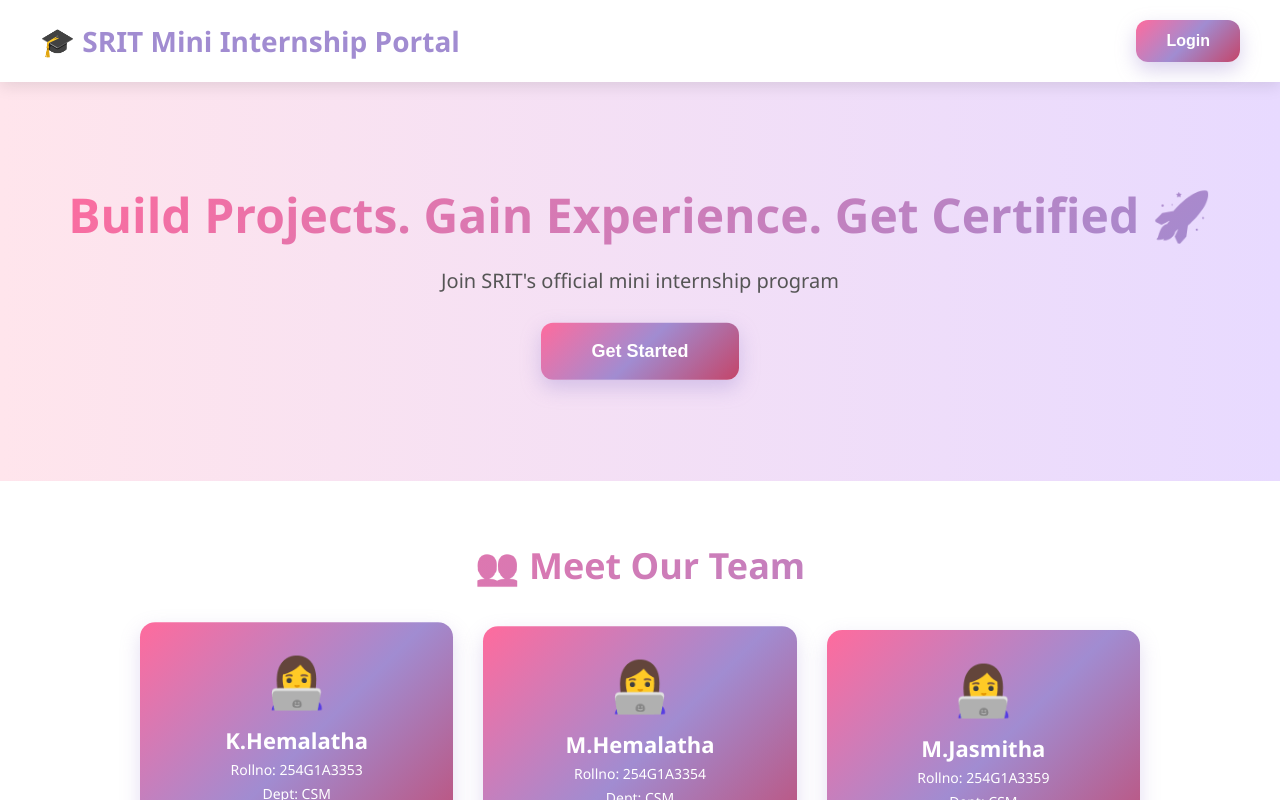
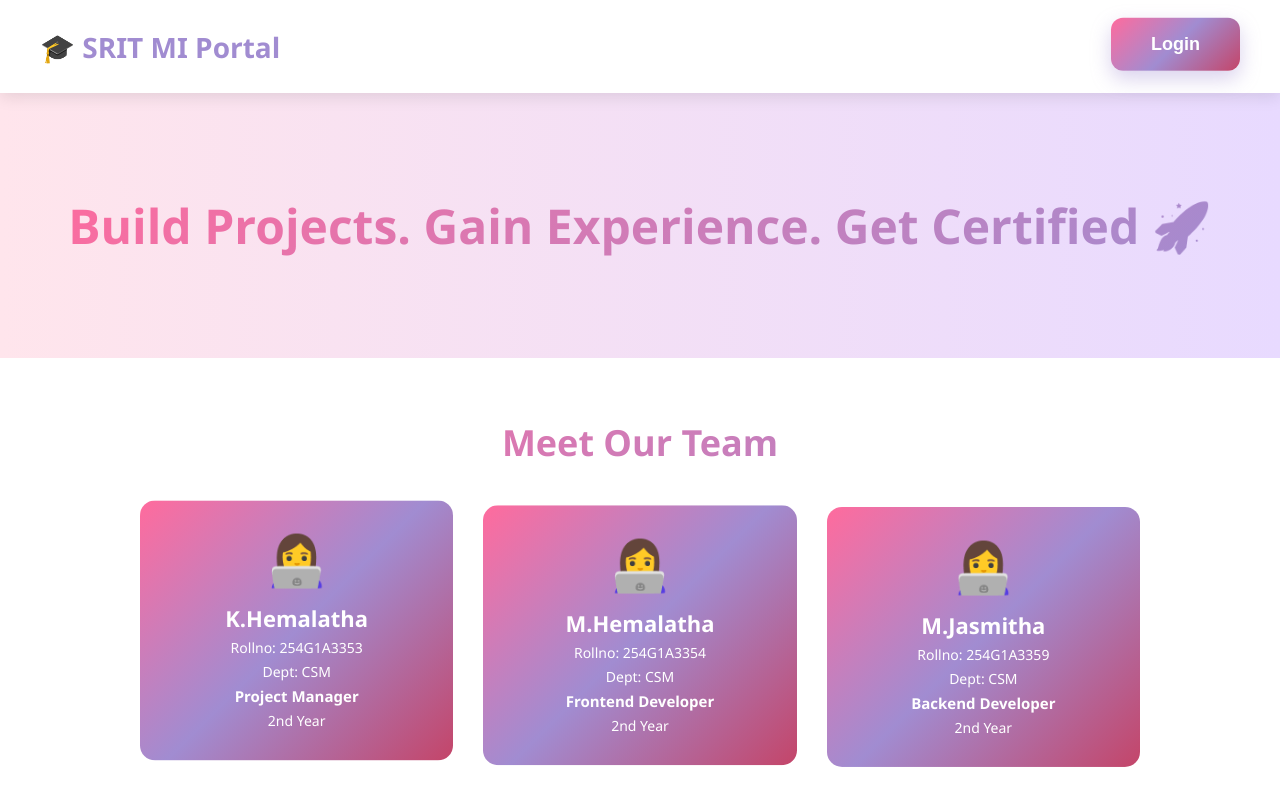
Before and after one commit to kavadihemalatha0317/srit-mi-portal, a Next.js app: page / in a window 1280 px wide. Shown: the top 800 px of the page. Built offline with nearby package versions, Linux system fonts and the light colour scheme.

Commit message:
Update index.js

```diff
--- a/pages/index.js
+++ b/pages/index.js
@@ -1,19 +1,12 @@
 import React from "react";
 
 export default function App() {
-
   const buttonStyle = {
-    padding:"18px 50px",
-    background:"linear-gradient(135deg, #FF6B9D 0%, #A18CD1 50%, #C44569 100%)", // PINK + PURPLE MIX
-    color:"white",
-    border:"none",
-    borderRadius:"12px",
-    fontSize:"18px",
-    fontWeight:"bold",
-    cursor:"pointer",
-    boxShadow:"0 8px 20px rgba(161, 140, 209, 0.4)",
-    transition:"all 0.3s ease",
-    animation:"jump 2s infinite" // JUMPING EFFECT
+    padding:"16px 40px",
+    background:"linear-gradient(135deg, #FF6B9D 0%, #A18CD1 50%, #C44569 100%)",
+    color:"white", border:"none", borderRadius:"12px", fontSize:"18px", fontWeight:"bold",
+    cursor:"pointer", boxShadow:"0 8px 20px rgba(161, 140, 209, 0.4)",
+    animation:"jump 2s infinite"
   }
 
   const team = [
@@ -25,39 +18,29 @@
   return (
     <div>
       <style>{`
-        @keyframes jump {
-          0%, 100% { transform: translateY(0); }
-          50% { transform: translateY(-10px); }
-        }
-       .btn:hover { transform: scale(1.05); box-shadow: 0 12px 30px rgba(161, 140, 209, 0.6); }
+        @keyframes jump {0%, 100% { transform: translateY(0); } 50% { transform: translateY(-10px); }}
        .team-card { animation: jump 2.5s infinite; }
        .team-card:nth-child(2) { animation-delay: 0.3s; }
        .team-card:nth-child(3) { animation-delay: 0.6s; }
         * { margin: 0; padding: 0; box-sizing: border-box; }
       `}</style>
-
       <div style={{fontFamily:"'Segoe UI', Arial", background:"linear-gradient(to right,#FFE5EC,#E8DAFF)", minHeight:"100vh"}}>
-
-        <header style={{display:"flex",justifyContent:"space-between",alignItems:"center",padding:"20px 40px",background:"white",boxShadow:"0 4px 15px rgba(0,0,0,0.1)",position:"sticky",top:0,zIndex:100}}>
-          <h2 style={{color:"#A18CD1", fontSize:"28px", fontWeight:"900"}}>🎓 SRIT Mini Internship Portal</h2>
-          <button className="btn" onClick={() => window.location.href="/login"} style={{...buttonStyle, padding:"12px 30px", fontSize:"16px", animation:"none"}}>Login</button>
+        <header style={{display:"flex",justifyContent:"space-between",alignItems:"center",padding:"20px 40px",background:"white",boxShadow:"0 4px 15px rgba(0,0,0,0.1)"}}>
+          <h2 style={{color:"#A18CD1", fontSize:"28px", fontWeight:"900"}}>🎓 SRIT MI Portal</h2>
+          <button onClick={() => window.location.href="/login"} style={buttonStyle}>Login</button>
         </header>
-
         <div style={{textAlign:"center",padding:"100px 20px"}}>
           <h1 style={{fontSize:"48px", background:"linear-gradient(135deg, #FF6B9D, #A18CD1)", WebkitBackgroundClip:"text", WebkitTextFillColor:"transparent", fontWeight:"900"}}>
             Build Projects. Gain Experience. Get Certified 🚀
           </h1>
-          <p style={{fontSize:"20px", color:"#555", marginTop:"20px", marginBottom:"30px"}}>Join SRIT's official mini internship program</p>
-          <button className="btn" onClick={() => window.location.href="/login"} style={buttonStyle}>Get Started</button>
         </div>
-
         <div style={{padding:"60px 40px", background:"white"}}>
-          <h2 style={{textAlign:"center", background:"linear-gradient(135deg, #FF6B9D, #A18CD1)", WebkitBackgroundClip:"text", WebkitTextFillColor:"transparent", fontSize:"36px", marginBottom:"40px", fontWeight:"900"}}>👥 Meet Our Team</h2>
+          <h2 style={{textAlign:"center", background:"linear-gradient(135deg, #FF6B9D, #A18CD1)", WebkitBackgroundClip:"text", WebkitTextFillColor:"transparent", fontSize:"36px", marginBottom:"40px"}}>Meet Our Team</h2>
           <div style={{display:"grid", gridTemplateColumns:"repeat(auto-fit, minmax(250px, 1fr))", gap:"30px", maxWidth:"1000px", margin:"0 auto"}}>
             {team.map((member, i) => (
-              <div key={i} className="team-card" style={{background:"linear-gradient(135deg, #FF6B9D, #A18CD1, #C44569)", padding:"25px", borderRadius:"15px", textAlign:"center", color:"white", boxShadow:"0 8px 20px rgba(161,140,209,0.3)"}}>
+              <div key={i} className="team-card" style={{background:"linear-gradient(135deg, #FF6B9D, #A18CD1, #C44569)", padding:"25px", borderRadius:"15px", textAlign:"center", color:"white"}}>
                 <div style={{fontSize:"50px"}}>👩‍💻</div>
-                <h3 style={{margin:"10px 0 5px 0", fontSize:"22px", fontWeight:"bold"}}>{member.name}</h3>
+                <h3 style={{margin:"10px 0 5px 0", fontSize:"22px"}}>{member.name}</h3>
                 <p style={{margin:"5px 0", fontSize:"14px"}}>{member.roll}</p>
                 <p style={{margin:"5px 0", fontSize:"14px"}}>{member.dept}</p>
                 <p style={{margin:"5px 0", fontSize:"15px", fontWeight:"600"}}>{member.role}</p>
@@ -66,10 +49,6 @@
             ))}
           </div>
         </div>
-
-        <footer style={{textAlign:"center", padding:"25px", background:"linear-gradient(135deg, #FF6B9D, #A18CD1)", color:"white", fontSize:"16px"}}>
-          © 2026 SRIT Mini Internship Portal. Made with ❤️ by Team CSM
-        </footer>
       </div>
     </div>
   )
```
